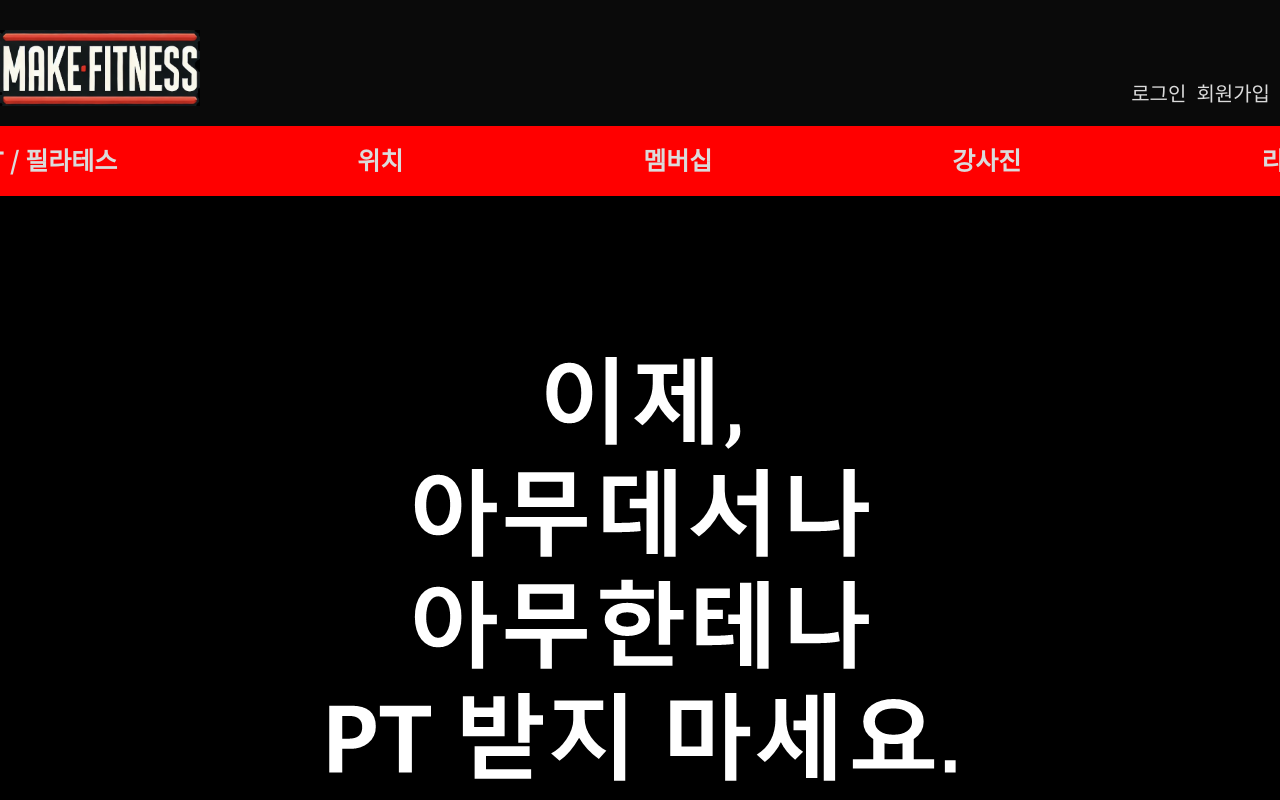
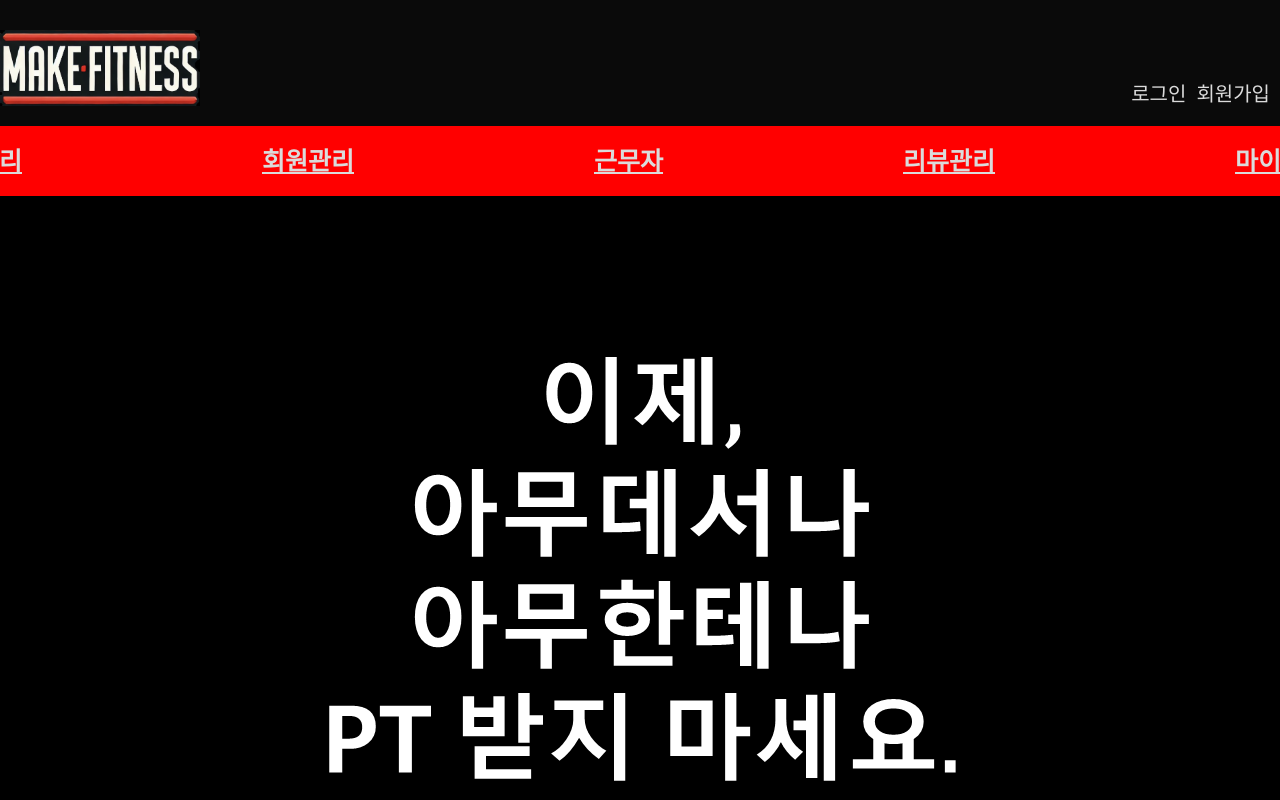
Before and after one commit to Make-Fitness/Make-Fitness-Front, a React (Vite) app: page / in a window 1280 px wide. Built offline with nearby package versions, Linux system fonts and the light colour scheme.

Commit message:
Main page 네비게이션바 기능추가

```diff
--- a/src/configs/axiosConfig.js
+++ b/src/configs/axiosConfig.js
@@ -2,7 +2,7 @@
 import axios from "axios";
 
 export const api = axios.create({
-    baseURL: "http://localhost:5173/",
+    baseURL: "http://localhost:8080/",
 });
 
 api.interceptors.request.use(config => {
@@ -18,3 +18,7 @@ export const setTokenLocalStorage = (name, token) => {
         localStorage.removeItem(name);
     }
 }
+
+export const joinApi = async (joinInfo) => {
+    return await api.post("/auth/signup", joinInfo);
+};
--- /dev/null
+++ b/src/constants/menu.js
@@ -0,0 +1,48 @@
+export const MENUS = {
+    master: [
+      {
+        name: "매출관리",
+        path: "/매출 페이지 주소",
+      },
+      {
+        name: "회원관리",
+        path: "/회원관리 페이지 주소",
+      },
+      {
+        name: "근무자",
+        path: "/근무자 페이지 주소",
+      },
+      {
+        name: "리뷰관리",
+        path: "/리뷰관리 페이지 주소",
+      },
+      {
+        name: "마이페이지",
+        path: "/mypage",
+      },
+    ],
+    manager: [
+      {
+        name: "출결관리",
+        path: "/매출 페이지 주소",
+      },
+      {
+        name: "회원관리",
+        path: "/회원관리 페이지 주소",
+      },
+      {
+        name: "근무자",
+        path: "/근무자 페이지 주소",
+      },
+      {
+        name: "리뷰관리",
+        path: "/리뷰관리 페이지 주소",
+      },
+      {
+        name: "마이페이지",
+        path: "/mypage",
+      },
+    ],
+    customer: [],
+    anonymous: [],
+  }
--- a/src/pages/MainPage/MainPage.jsx
+++ b/src/pages/MainPage/MainPage.jsx
@@ -1,10 +1,15 @@
+
 /**@jsxImportSource @emotion/react */
-import { useNavigate } from 'react-router-dom';
+import { Link, useNavigate } from 'react-router-dom';
 import * as s from './style';
-import React from 'react';
+import React, { useState } from 'react';
+import { MENUS } from '../../constants/menu';
 
 function MainPage(props) {
   const navigate = useNavigate();
+
+  const [role, setRole] = useState("manager");
+
   return (
     <div css={s.root}>
       <div css={s.container}>
@@ -17,11 +22,12 @@ function MainPage(props) {
           </div>
           <div css={s.navigation}>
             <ul>
-              <li>PT / 필라테스</li>
-              <li>위치</li>
-              <li>멤버십</li>
-              <li>강사진</li>
-              <li>리뷰</li>
+              {
+                MENUS[role].map(menu => (
+                  <Link to={menu.path}><li>{menu.name}</li></Link>
+                ))
+              }
+
             </ul>
           </div>
           <div css={s.mainImgs}>
--- a/src/pages/SignUpPage/SignUpPage.jsx
+++ b/src/pages/SignUpPage/SignUpPage.jsx
@@ -9,7 +9,7 @@ import { useJoinMutation } from "../../mutations/authMutation";
 
 const SignUpPage = () => {
   const navigate = useNavigate();
-  const joinMutaion = useJoinMutation();
+  const joinMutation = useJoinMutation();
 
   const [selectedGender, setSelectedGender] = useState(null);
 
@@ -29,7 +29,8 @@ const SignUpPage = () => {
     passwordCheck: "",
     ph: "",
     email: "",
-  });
+  }
+);
 
   const handleInputOnChange = (e) => {
     setInputValue(prev => ({
@@ -51,8 +52,13 @@ const SignUpPage = () => {
   const isErrors = () => {
     const isEmpty = Object.values(inputValue).map(value => !!value).includes(false);
     const isValid = Object.values(inputValidError).includes(true);
+
+    console.log("isEmpty:", isEmpty);
+    console.log("isValid:", isValid);
+    console.log("최종 반환값:", isEmpty || isValid);
+
     return isEmpty || isValid;
-}
+};
 
   const handlePasswordOnFocus = () => {
     setInputValue(prev => ({
@@ -65,10 +71,12 @@ const SignUpPage = () => {
   const handleJoinOnClick = () => {
     if(isErrors()) {
         alert("가입 정보를 다시 확인해주세요.");
+        console.log("가는데?")
         return;
+
   }
 
-    joinMutaion.mutateAsync({
+  joinMutation.mutateAsync({
       username: inputValue.username,
       email: inputValue.email,
       password: inputValue.password,
@@ -191,7 +199,7 @@ const SignUpPage = () => {
         onChange={handleInputOnChange}
         placeholder="휴대폰번호 입력"
         css={s.input}
-        regexp={/^01[016789]-?\d{3,4}-?\d{4}$/}
+        regexp={ /^\d{11}$/}
         inputValidError={inputValidError}
         setInputValidError={setInputValidError}
         errorMessage="휴대폰번호는 010-1234-5678 형식으로 입력하세요."
```
